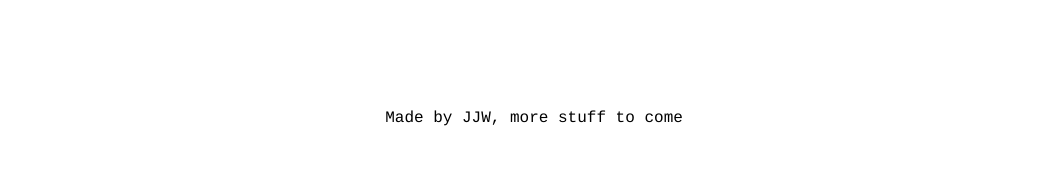
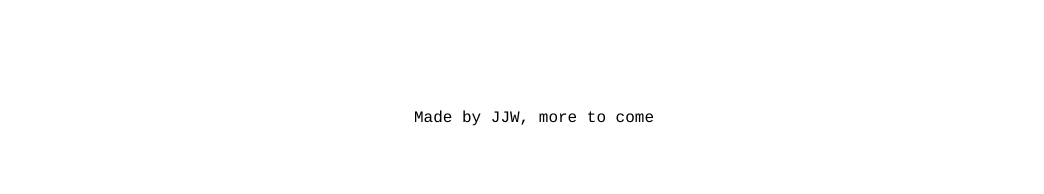
Before and after one commit to justinjaywang/shop.justinjay.wang, a Jekyll site: the page built from index.md, in a window 1280 px wide. Shown: the part 1086-1280 px from the top of the page, without its empty margins (106-1150 px from the left). Built offline with Jekyll 4.4.1, drawn with Linux system fonts in a browser that asks for light colours.

Commit message:
edit footer text

```diff
--- a/_includes/footer.html
+++ b/_includes/footer.html
@@ -1,5 +1,5 @@
 <footer class="footer container">
-  Made by <a class="fade" href="https://justinjay.wang">JJW</a>, more stuff to come
+  Made by <a class="fade" href="https://justinjay.wang">JJW</a>, more to come
   {% comment %}
     {% if page.layout == 'index' %}
       {% capture nav__items %}
```
